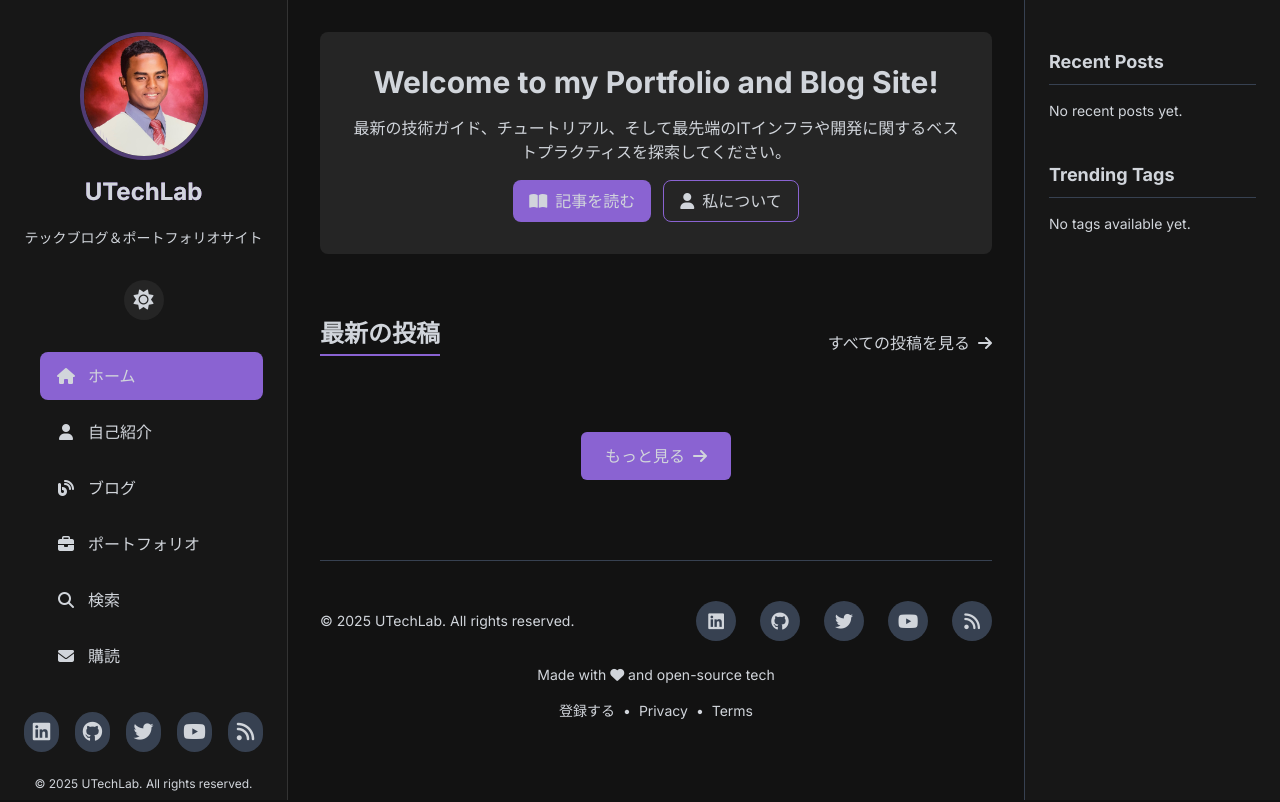
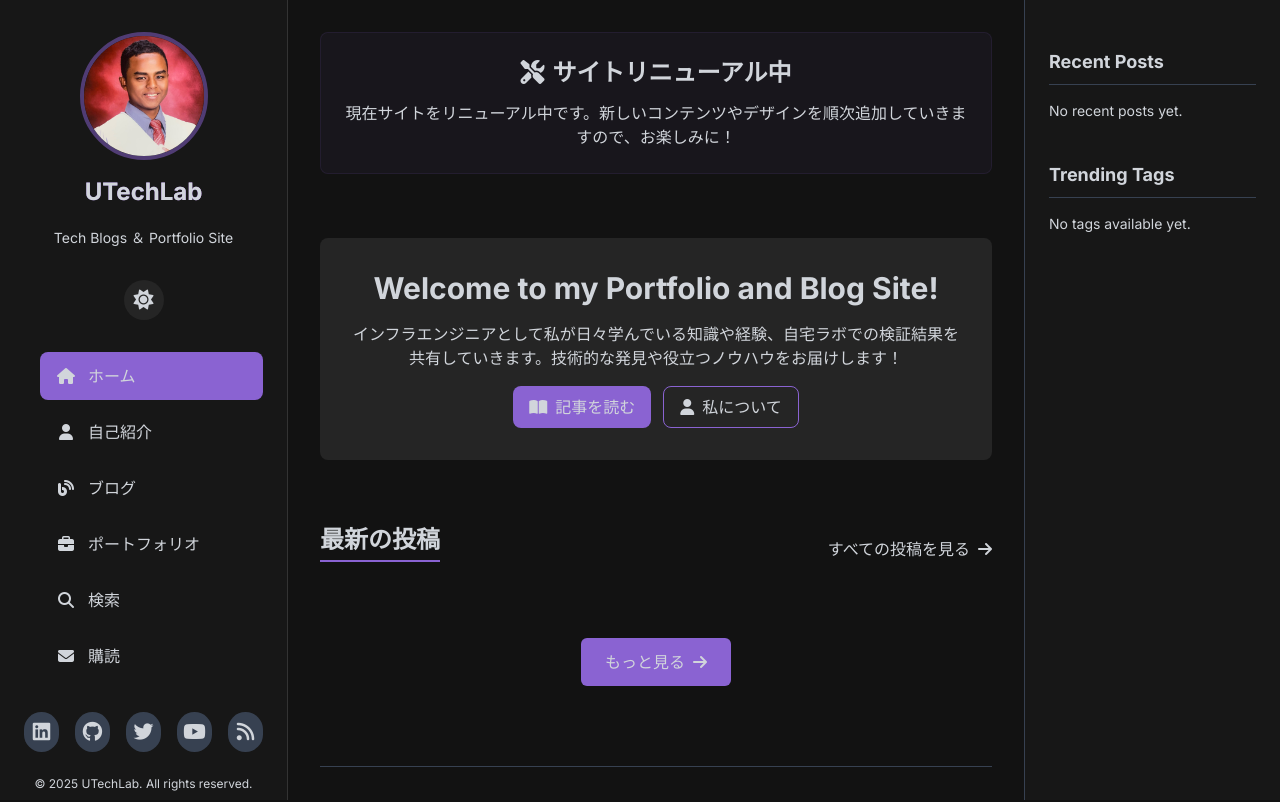
Before and after one commit to utechjapan/MainPortFolioSiteJP, a Next.js app: page / in a window 1280 px wide. Shown: the top 802 px of the page. Built offline with nearby package versions, Linux system fonts and the light colour scheme.

Commit message:
few adjustment

```diff
--- a/lib/siteConfig.ts
+++ b/lib/siteConfig.ts
@@ -2,7 +2,7 @@
 export const siteConfig = {
   // サイト情報
   title: "UTechLab",
-  description: "テックブログ＆ポートフォリオサイト",
+  description: "Tech Blogs ＆ Portfolio Site",
   siteUrl: "https://www.utechjapan.net",
 
   // 著者情報
--- a/pages/index.tsx
+++ b/pages/index.tsx
@@ -33,6 +33,23 @@ export default function Home({ posts = [], recentPosts = [], tags = [] }: HomePr
       </Head>
 
       <div className="space-y-16">
+        {/* Website Renewal Notice */}
+        <section className="mb-10">
+          <motion.div
+            className="bg-primary/10 border border-primary/20 dark:bg-primary/5 dark:border-primary/10 rounded-lg p-6 shadow-sm dark:shadow-none text-center"
+            initial={{ opacity: 0, y: -20 }}
+            animate={{ opacity: 1, y: 0 }}
+            transition={{ duration: 0.5 }}
+          >
+            <h2 className="text-xl md:text-2xl font-bold mb-3 text-primary">
+              <i className="fas fa-tools mr-2"></i>サイトリニューアル中
+            </h2>
+            <p className="text-gray-700 dark:text-gray-300 mb-0">
+              現在サイトをリニューアル中です。新しいコンテンツやデザインを順次追加していきますので、お楽しみに！
+            </p>
+          </motion.div>
+        </section>
+
         {/* Hero Section */}
         <section className="mb-10">
           <motion.div
@@ -46,7 +63,7 @@ export default function Home({ posts = [], recentPosts = [], tags = [] }: HomePr
                 Welcome to my Portfolio and Blog Site!
               </h1>
               <p className="text-base text-gray-700 dark:text-gray-300 mb-4">
-                最新の技術ガイド、チュートリアル、そして最先端のITインフラや開発に関するベストプラクティスを探索してください。
+                インフラエンジニアとして私が日々学んでいる知識や経験、自宅ラボでの検証結果を共有していきます。技術的な発見や役立つノウハウをお届けします！
               </p>
               <div className="flex flex-wrap gap-3 justify-center">
                 <Link
```
Also changed, not shown: 1 other file (tests, documents, lock files or other folders).
